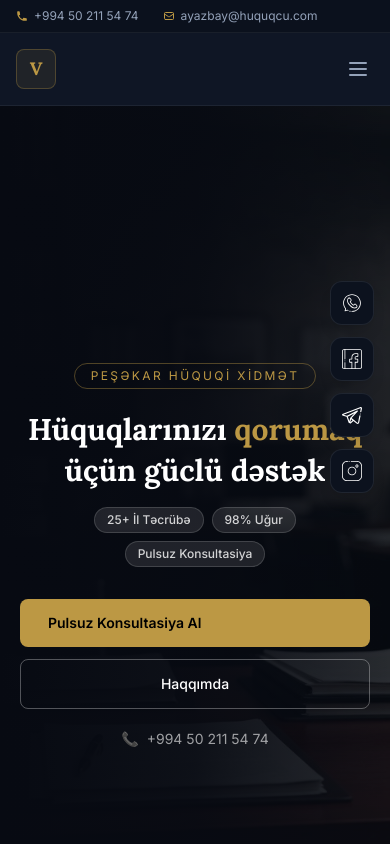
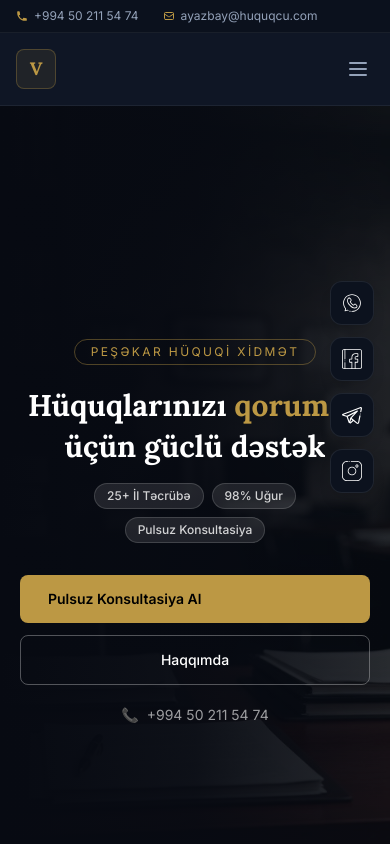
Before and after one commit to Tenzile94/attorney, a Next.js app: page / in a window 390 px wide. Shown: the top 844 px of the page. Built offline with nearby package versions, Linux system fonts and the light colour scheme.

Commit message:
Reduce hero top padding on mobile
Made-with: Cursor

```diff
--- a/components/lawyer-sections.tsx
+++ b/components/lawyer-sections.tsx
@@ -31,7 +31,7 @@ export const HeroSection = () => (
       <div className="absolute inset-0 bg-background/60 md:bg-transparent" />
       <div className="absolute inset-0 bg-gradient-to-r from-background via-background/80 to-transparent" />
     </div>
-    <div className="relative z-10 max-w-7xl mx-auto px-5 pt-28 pb-14 md:py-20 grid md:grid-cols-2 gap-16 items-center w-full">
+    <div className="relative z-10 max-w-7xl mx-auto px-5 pt-16 pb-14 md:py-20 grid md:grid-cols-2 gap-16 items-center w-full">
       <div className="text-center md:text-left">
 
         {/* Badge — mobile only shows short label */}
```
